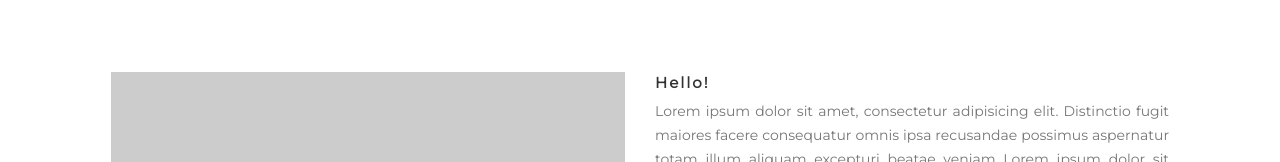
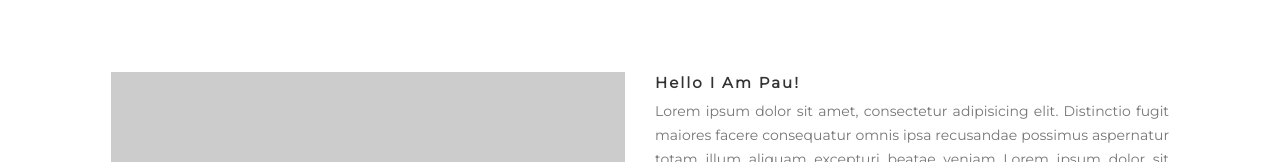
Before and after one commit to paulhuang1027/2018web, a plain HTML site: page index.html in a window 1280 px wide. Shown: the part 953-1115 px from the top of the page. Drawn offline with Linux system fonts and the light colour scheme.

Commit message:
Add name Pau

```diff
--- a/index.html
+++ b/index.html
@@ -71,7 +71,7 @@
         </div>
         <div class="col-right">
           <div class="personal_info">
-            <h3>Hello!</h3>
+            <h3>Hello I am Pau!</h3>
             <p>Lorem ipsum dolor sit amet, consectetur adipisicing elit. Distinctio fugit maiores facere consequatur omnis ipsa recusandae possimus aspernatur totam illum aliquam excepturi beatae veniam Lorem ipsum dolor sit amet, consectetur.</p>
           </div>
           <div class="skill">
```
